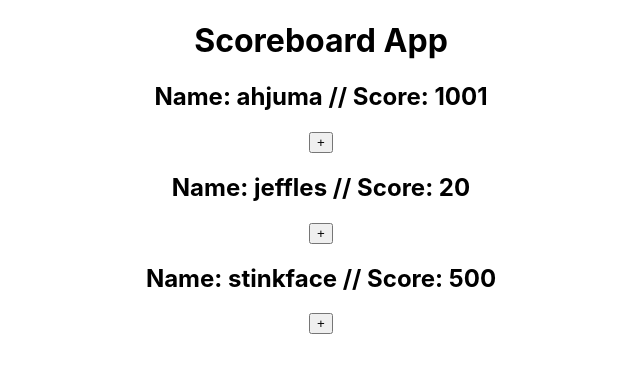
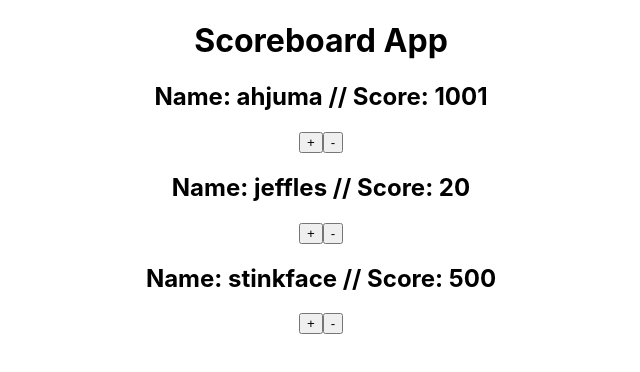
Before and after one commit to Kllicks/react-scoreboard, a React (Create React App) app: page / in a window 1280 px wide. Shown: the top 372 px of the page, without its empty margins (319-959 px from the left). Built offline with nearby package versions, Linux system fonts and the light colour scheme.

Commit message:
adds ability to decrement

```diff
--- a/src/App.js
+++ b/src/App.js
@@ -47,6 +47,7 @@
         <div key={score.id}>
           <h2>Name: {score.name} // Score: {score.score}</h2>
           <button onClick={() => this._incrementScoreById(score.id)}>+</button>
+          <button onClick={() => this._decrementScoreById(score.id)}>-</button>
         </div>
       );
     });
@@ -104,7 +105,19 @@
     return scoreObj.id !== id ? scoreObj: {...scoreObj, score: scoreObj.score + 1}
   });
   // and call this.setState
-    // and call this.setState
+  this.setState({
+    scores: newScores
+  });
+
+}
+
+_decrementScoreById(id) {
+  //find the player in this.state.scores
+  // decrement their score
+  const newScores = this.state.scores.map(scoreObj => {
+    return scoreObj.id !== id ? scoreObj: {...scoreObj, score: scoreObj.score - 1}
+  });
+  // and call this.setState
   this.setState({
     scores: newScores
   });
```
